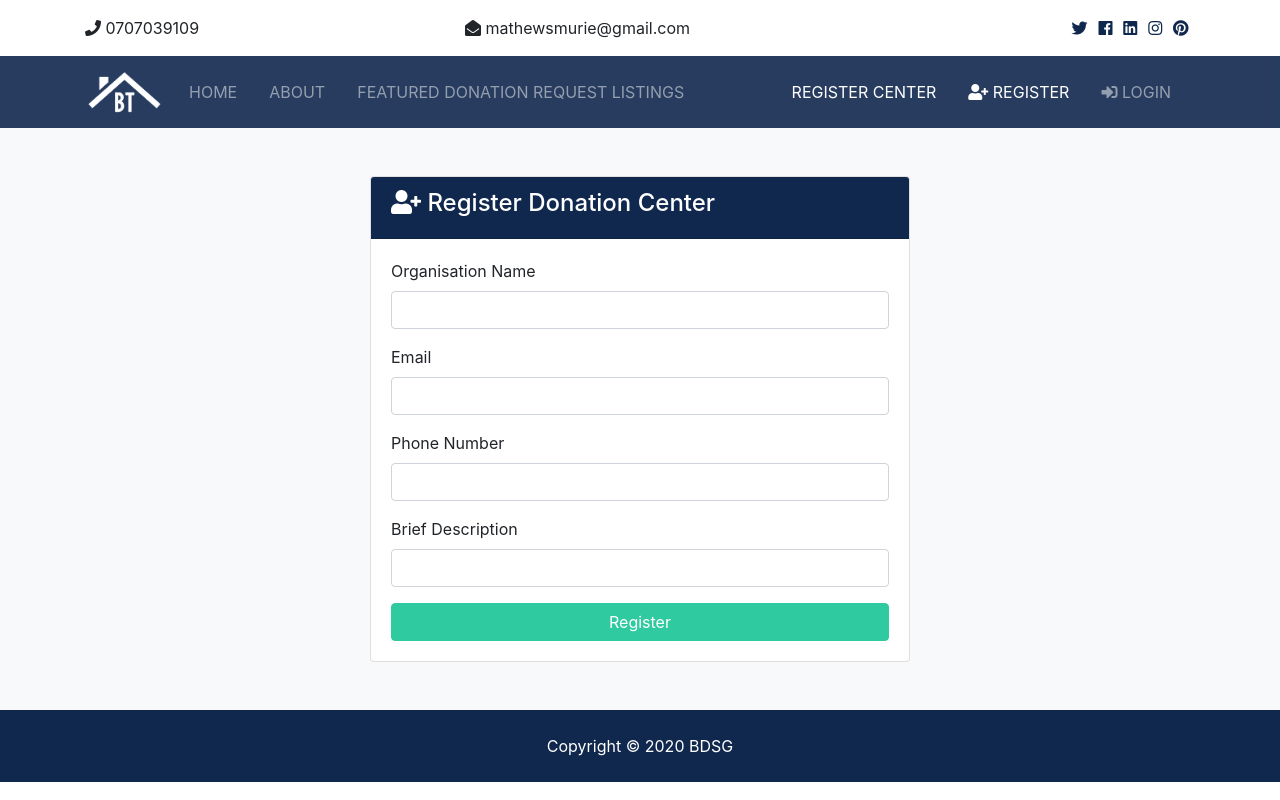
After one commit to mathewsmurie8/bdsg_project, a Django app: page /donations/register_donation_center in a window 1280 px wide. The commit adds this page. Run offline with Django 3.2, Linux system fonts and the light colour scheme; some libraries are stand-ins or nearby versions.

Commit message:
Add donation center registration and SMS alerts when request is completed

```diff
--- a/donations/urls.py
+++ b/donations/urls.py
@@ -4,4 +4,5 @@ from . import views
 
 urlpatterns = [
     path('', views.index, name='donations'),
+    path('register_donation_center', views.register_donation_center, name='register_donation_center'),
 ]
--- a/donations/views.py
+++ b/donations/views.py
@@ -1,6 +1,7 @@
-from django.shortcuts import get_object_or_404, render
+from django.contrib import messages
+from django.shortcuts import get_object_or_404, render, redirect
 from django.core.paginator import EmptyPage, PageNotAnInteger, Paginator
-from donations.models import DonationRequest
+from donations.models import DonationRequest, DonationCenter
 
 # Create your views here.
 def index(request):
@@ -15,3 +16,31 @@ def index(request):
   }
 
   return render(request, 'listings/listings.html', context)
+
+def register_donation_center(request):
+  if request.method == 'POST':
+    organisation_name = request.POST['organisation_name']
+    email = request.POST['email']
+    phone = request.POST['phone']
+    description = request.POST['description']
+    if not email:
+      messages.error(request, 'Please provide an email address')
+      return redirect('register_donation_center')
+    if not phone:
+      messages.error(request, 'Please provide a phone number')
+      return redirect('register_donation_center')
+    if not organisation_name:
+      messages.error(request, 'Please your donation center"s name')
+      return redirect('register_donation_center')
+    if not description:
+      messages.error(request, 'Please provide a brief description of the organisation')
+      return redirect('register_donation_center')
+
+    try:
+      DonationCenter.objects.create(name=organisation_name, email=email, phone=phone, description=description)
+      messages.success(request, 'Thank you for registering your donation center. We will contact you shortly with setup instructions')
+      return redirect('index')
+    except Exception:
+      messages.error(request, 'An error occurred when you were registering your donation center')
+  else:
+    return render(request, 'accounts/register_donation_center.html')
--- /dev/null
+++ b/templates/accounts/register_donation_center.html
@@ -0,0 +1,44 @@
+{% extends 'base.html' %}
+
+{% block title %} | Register Donation Center {% endblock %}
+
+{% block content %}
+<section id="register" class="bg-light py-5">
+    <div class="container">
+        <div class="row">
+            <div class="col-md-6 mx-auto">
+                <div class="card">
+                    <div class="card-header bg-primary text-white">
+                        <h4>
+                            <i class="fas fa-user-plus"></i> Register Donation Center</h4>
+                    </div>
+                    <div class="card-body">
+                    <!-- Alerts -->
+                        {% include 'partials/_alerts.html' %}
+                        <form action="{% url 'register_donation_center' %}" method="POST">
+                            {% csrf_token %}
+                            <div class="form-group">
+                                <label for="organisation_name">Organisation Name</label>
+                                <input type="text" name="organisation_name" class="form-control" required>
+                            </div>
+                            <div class="form-group">
+                                <label for="email">Email</label>
+                                <input type="email" name="email" class="form-control" required>
+                            </div>
+                            <div class="form-group">
+                                <label for="phone">Phone Number</label>
+                                <input type="text" name="phone" class="form-control" required>
+                            </div>
+                            <div class="form-group">
+                                <label for="description">Brief Description</label>
+                                <input type="text" name="description" class="form-control" required>
+                            </div>
+                            <input type="submit" value="Register" class="btn btn-secondary btn-block">
+                        </form>
+                    </div>
+                </div>
+            </div>
+        </div>
+    </div>
+  </section>
+  {% endblock %}
--- a/templates/partials/_navbar.html
+++ b/templates/partials/_navbar.html
@@ -40,6 +40,15 @@
         </ul>
 
         <ul class="navbar-nav ml-auto">
+            <li
+            {% if 'register_donation_center' in request.path %}
+              class="nav-item active mr-3"
+            {% else %}
+              class="nav-item mr-3"
+            {% endif %}
+          >
+            <a class="nav-link" href="{% url 'register_donation_center' %}">Register Center</a>
+          </li>
           {% if user.is_authenticated %}
             <li
             {% if 'dashboard' in request.path %}
```
Also changed, not shown: donations/models.py (+31 -4 lines), donations/migrations/0015_auto_20200606_1115.py (added).
